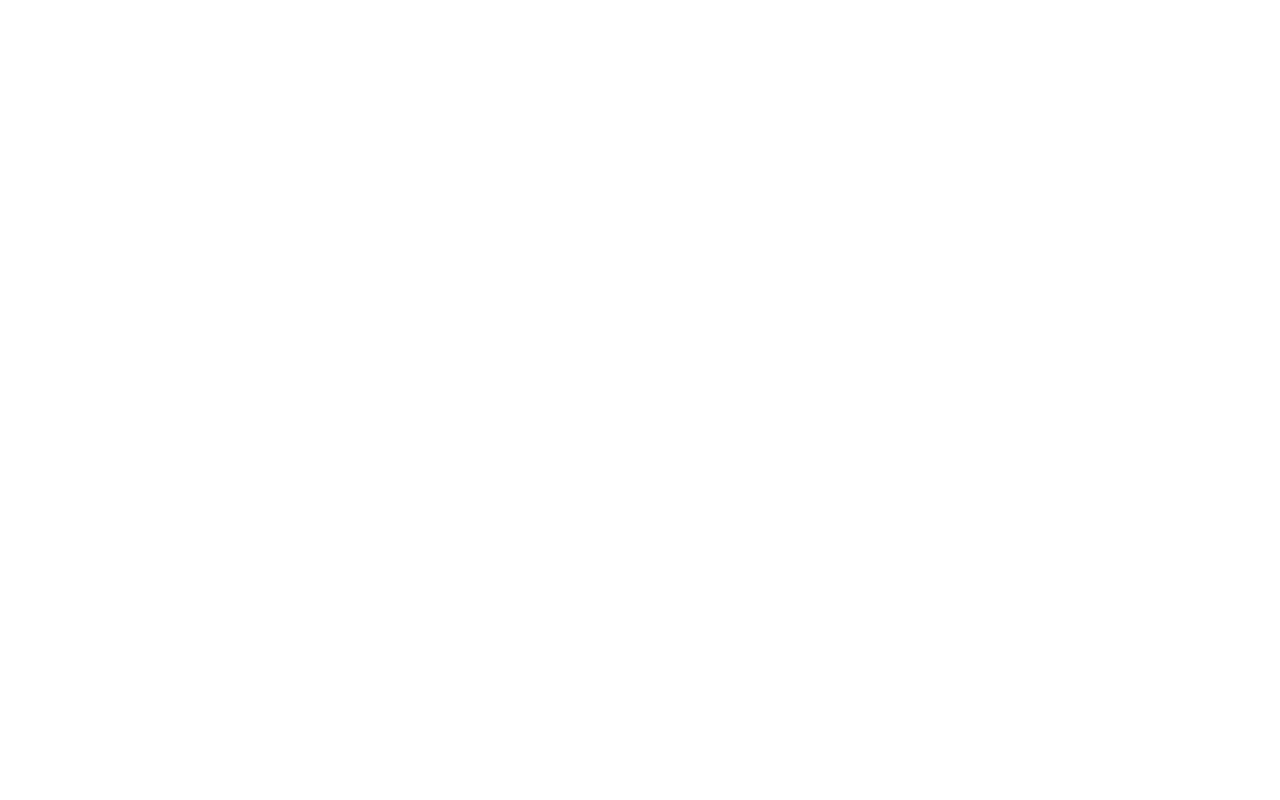
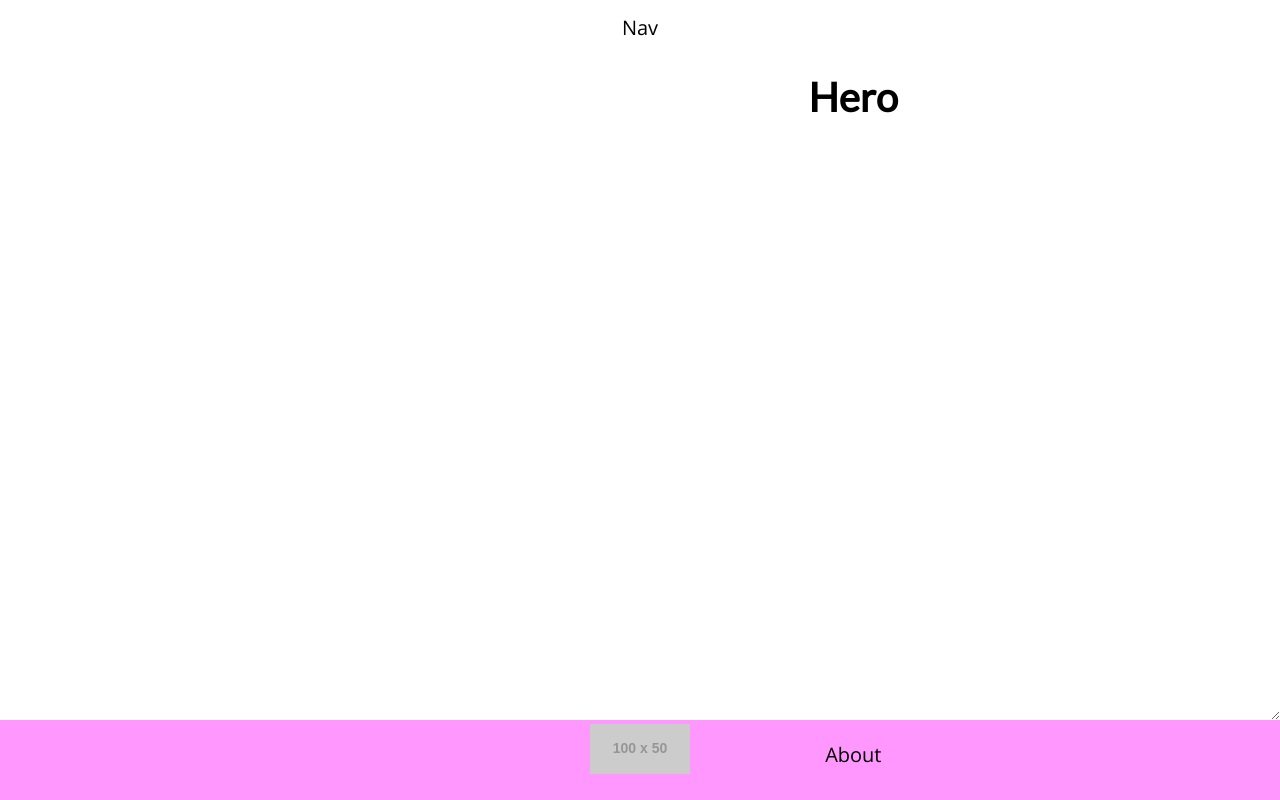
Before and after one commit to Audreycious/Portfolio_OLD, a plain HTML site: page portfolio.html in a window 1280 px wide. Shown: the top 800 px of the page. Drawn offline with nearby package versions, Linux system fonts and the light colour scheme; placeholder pictures from the web are drawn by us.

Commit message:
completed wireframe of html and css

```diff
--- a/portfolio.css
+++ b/portfolio.css
@@ -0,0 +1,96 @@
+html, body {
+    margin: 0;
+    padding: 0;
+    width: 100%;
+    height: 100%;
+    box-sizing: border-box;
+}
+
+body {
+    font-family: 'Open Sans', sans-serif;
+    font-size: 20px;
+    text-align: center;
+    line-height: 1.5;
+}
+
+nav, footer {
+    padding: 1% 0;
+    height: 5vh;
+}
+
+nav {
+    position: fixed;
+    top: 0;
+    order: 999;
+    background-color: rgba(255, 255, 255, 0);
+}
+
+.flexbox, .row, #scrollBtnWrapper {
+    display: flex;
+}
+
+.flexbox {
+    margin-top: 5vh;
+    flex-direction: column;
+}
+
+.row, #scrollBtnWrapper {
+    justify-content: center;
+}
+
+.row {
+    height: 85vh;
+    flex-direction: row;
+    resize: vertical;
+    overflow: auto;
+}
+
+h1 {
+    font-family: 'Lato', sans-serif;
+}
+
+#about {
+    background: rgb(255, 151, 255);
+}
+
+#projects {
+    background: rgb(0, 152, 172);
+}
+
+#scrollBtnWrapper{
+    position: absolute;
+    height: 50px;
+    width: 100%;
+    bottom: 3.3vh;
+}
+/*
+#scrollBtn {
+
+} */
+
+footer {
+    font-size: 12pt;
+    background: rgb(121, 121, 121);
+    color: white;
+}
+
+/* For mobile phones: */
+[class*="col-"] {
+    width: 100%;
+}
+
+@media only screen and (min-width: 768px) {
+/* For desktop: */
+.col-1 {width: 8.33%;}
+.col-2 {width: 16.66%;}
+.col-3 {width: 25%;}
+.col-4 {width: 33.33%;}
+.col-5 {width: 41.66%;}
+.col-6 {width: 50%;}
+.col-7 {width: 58.33%;}
+.col-8 {width: 66.66%;}
+.col-9 {width: 75%;}
+.col-10 {width: 83.33%;}
+.col-11 {width: 91.66%;}
+.col-12 {width: 100%;}
+}
--- a/portfolio.html
+++ b/portfolio.html
@@ -2,13 +2,73 @@
 <html lang="en">
 <head>
     <meta charset="UTF-8">
+    <meta name="description" content="The collected works of Audrey Foss's career displayed in a portfolio; her Web Development company is named Kingfisher WebDev">
     <meta name="viewport" content="width=device-width, initial-scale=1.0">
+    <link rel="stylesheet" type="text/css" href="//cdnjs.cloudflare.com/ajax/libs/normalize/6.0.0/normalize.css">
     <meta http-equiv="X-UA-Compatible" content="ie=edge">
     <title>Audrey Foss - Kingfisher WebDev</title>
-    <link rel="stylesheet" href="portfolio.css">
+    <link rel="stylesheet" type="text/css" href="portfolio.css">
+    <link href="https://fonts.googleapis.com/css?family=Lato|Open+Sans" rel="stylesheet">
+</head>
 
-</head>
 <body>
+
+    <nav role="navigation-container" class="col-12">Nav</nav>
+        <!-- <div role="navigation-content" class="fullScreen">
+            <div id="logo">Kingfisher WebDev</div>
+            <div role="navigation-button-container" class="fullScreen">
+                <ul id="navBtns" class="fullScreen">
+                    <li>Contact</li>
+                    <li>About</li>
+                    <li>Projects</li>
+                </ul>
+            </div>
+        </div> -->
+
+    <main role="main">
+        <div class="flexbox">
+
+            <header role="home-page" id="heroContent" class="row">
+                <div class="col-4">
+
+                </div>
+                <div class="col-8">
+                    <h1>Hero</h1>
+                </div>
+            </header>
+            <div id="scrollBtnWrapper">
+                <input type="image" id="scrollBtn" alt="Scroll Down" src="http://placehold.it/100x50"></input>
+            </div>
+                <!--<h2>Audrey Foss</h2>
+                        <h3>Future, expert, full-stack Web Developer based in Minneapolis, MN.
+                        <br>
+                        Specializing in creative content design, unique strategies, and superb customer service.
+                    </h3> -->
+
+            <section id="about" class="row">
+                <div class="col-4">
+
+                </div>
+                <div class="col-8">
+                    <p>About</p>
+                </div>
+            </section>
+
+            <section id="projects" class="row">
+                <div class="col-4">
+
+                </div>
+                <div class="col-8">
+                    <p>Projects</p>
+                </div>
+            </section>
+
+        </div>
+    </main>
+
+    <footer role="content-info">
+            Footer
+    </footer>
 
 </body>
 </html>
```
